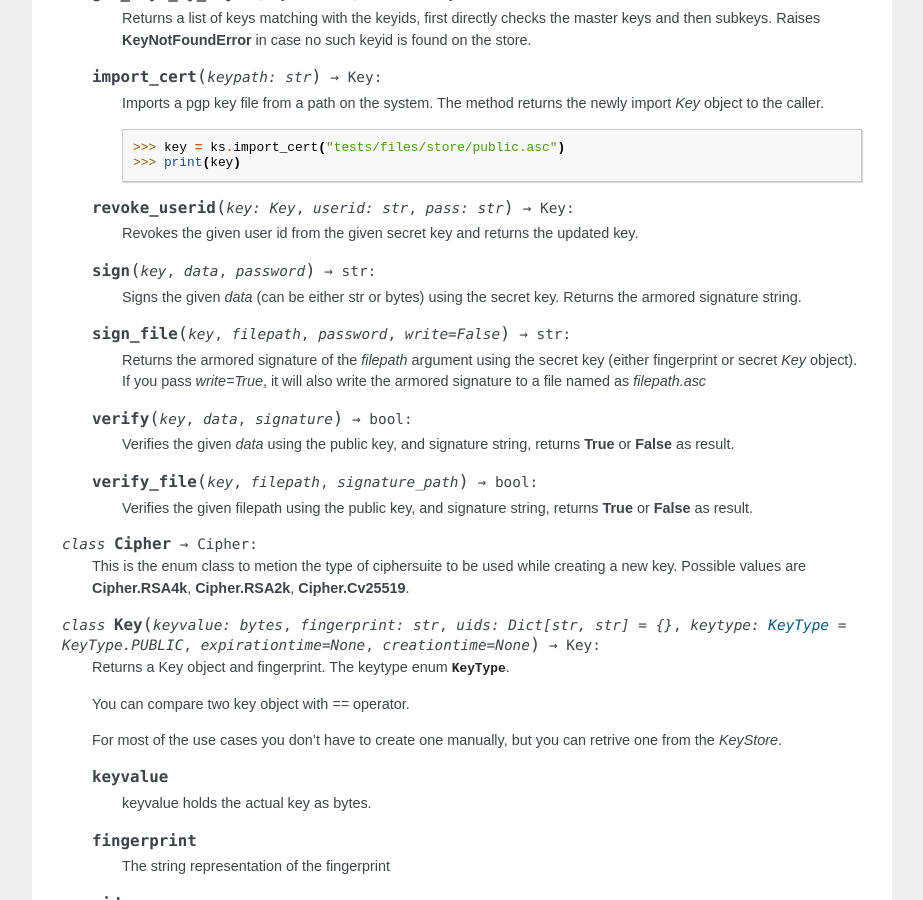
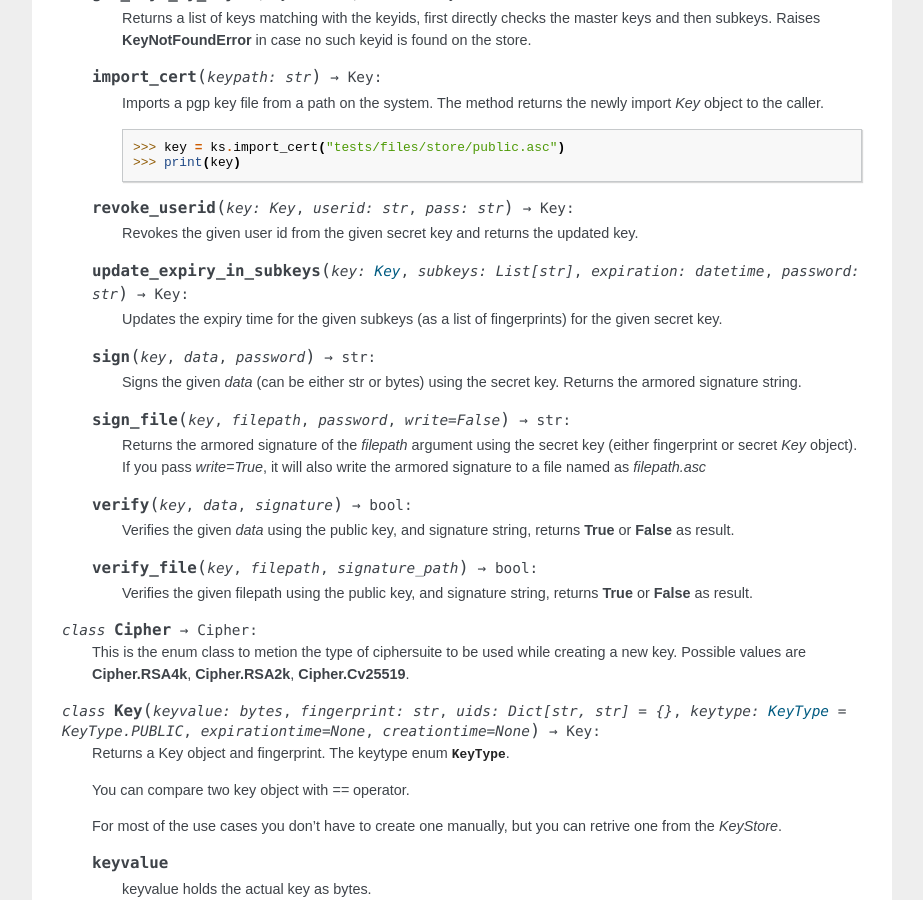
Before and after one commit to kushaldas/johnnycanencrypt, a Sphinx documentation site: the page built from docs/api.rst, in a window 1280 px wide and 900 px high, scrolled down 2334 px. Shown: the whole window, without its empty margins (198-1121 px from the left). Built offline with Sphinx 7.4.7, drawn with Linux system fonts in a browser that asks for light colours; some of the changed text lies outside the part shown.

Commit message:
Adds doc to update_expiry_in_subkeys

```diff
--- a/docs/api.rst
+++ b/docs/api.rst
@@ -163,6 +163,10 @@ For the rest of the documentation we assume that you imported the module as foll
 
                 Revokes the given user id from the given secret key and returns the updated key.
 
+        .. method:: update_expiry_in_subkeys(key: Key, subkeys: List[str], expiration: datetime, password: str) -> Key:
+
+                Updates the expiry time for the given subkeys (as a list of fingerprints) for the given secret key.
+
         .. method:: sign(key, data, password) -> str:
 
                 Signs the given *data* (can be either str or bytes) using the secret key. Returns the armored signature string.
```
